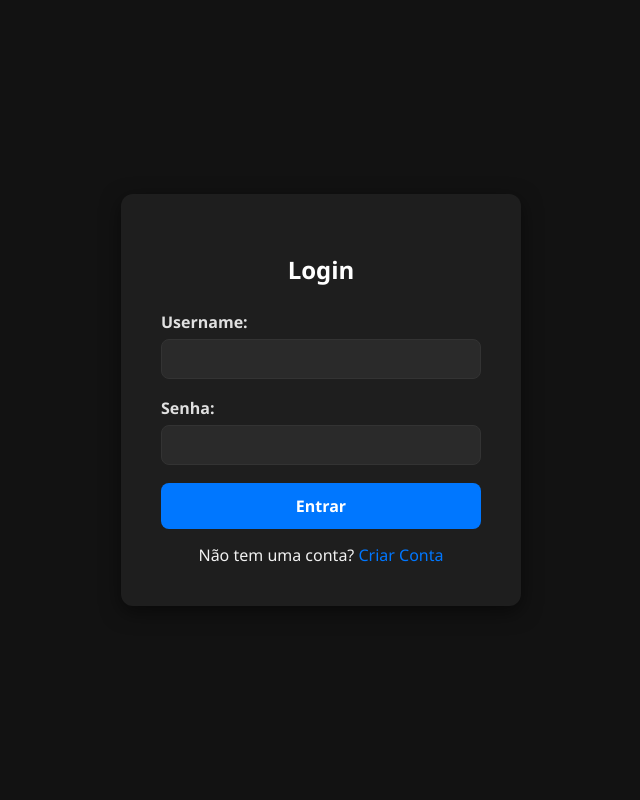
After one commit to thales-sblue/php-bank, a PHP site: page /src/View/Client/login.phtml in a window 1280 px wide. The commit adds this page. Shown: the whole page, without its empty margins (319-959 px from the left). Run offline with PHP 8.4, Linux system fonts and the light colour scheme.

Commit message:
feat: add login and create account views

```diff
--- a/docker-compose.yml
+++ b/docker-compose.yml
@@ -22,7 +22,7 @@ services:
     ports:
       - "5432:5432"
     volumes:
-      - .config/sql:/docker-entrypoint-initdb.d
+      - ./config/sql:/docker-entrypoint-initdb.d
       - postgres_data:/var/lib/postgresql/data
     networks:
       - app-network
--- a/src/Service/AccountService.php
+++ b/src/Service/AccountService.php
@@ -1,5 +1,4 @@
 <?php
-
 
 namespace Thales\PhpBanking\Service;
 
--- /dev/null
+++ b/src/View/Client/login.phtml
@@ -0,0 +1,173 @@
+<!DOCTYPE html>
+<html lang="pt-br">
+
+<head>
+  <meta charset="UTF-8">
+  <title>Login</title>
+  <script src="https://unpkg.com/vue@3/dist/vue.global.js"></script>
+  <style>
+    * {
+      box-sizing: border-box;
+      font-family: 'Segoe UI', Tahoma, Geneva, Verdana, sans-serif;
+    }
+
+    body {
+      background-color: #121212;
+      display: flex;
+      justify-content: center;
+      align-items: center;
+      height: 100vh;
+      margin: 0;
+    }
+
+    .form-container {
+      background-color: #1e1e1e;
+      padding: 40px;
+      border-radius: 12px;
+      box-shadow: 0 6px 20px rgba(0, 0, 0, 0.5);
+      width: 400px;
+      color: #f1f1f1;
+    }
+
+    h2 {
+      text-align: center;
+      margin-bottom: 25px;
+      color: #ffffff;
+    }
+
+    label {
+      display: block;
+      margin-bottom: 6px;
+      font-weight: 600;
+      color: #e0e0e0;
+    }
+
+    input {
+      width: 100%;
+      padding: 10px;
+      border-radius: 8px;
+      border: 1px solid #333;
+      background-color: #2a2a2a;
+      color: #f1f1f1;
+      margin-bottom: 18px;
+      transition: border-color 0.3s, background-color 0.3s;
+    }
+
+    input:focus {
+      border-color: #0077ff;
+      outline: none;
+      background-color: #333;
+    }
+
+    button {
+      width: 100%;
+      padding: 12px;
+      background-color: #0077ff;
+      color: white;
+      border: none;
+      border-radius: 8px;
+      cursor: pointer;
+      font-size: 16px;
+      font-weight: 600;
+      transition: background-color 0.3s;
+    }
+
+    button:hover {
+      background-color: #005ecc;
+    }
+
+    .link-container {
+      text-align: center;
+      margin-top: 15px;
+    }
+
+    .link-container a {
+      color: #0077ff;
+      text-decoration: none;
+      font-weight: 500;
+      transition: color 0.3s;
+    }
+
+    .link-container a:hover {
+      color: #005ecc;
+    }
+
+    .error-message {
+      color: #f44336;
+      text-align: center;
+      margin-top: 10px;
+      font-weight: bold;
+    }
+  </style>
+</head>
+
+<body>
+
+  <div id="app" class="form-container">
+    <h2>Login</h2>
+
+    <form @submit.prevent="submitLogin">
+      <label>Username:</label>
+      <input v-model="form.username" type="text" required>
+
+      <label>Senha:</label>
+      <input v-model="form.password" type="password" required>
+
+      <button type="submit">Entrar</button>
+    </form>
+
+    <div v-if="error" class="error-message">
+      {{ error }}
+    </div>
+
+    <div class="link-container">
+      <span>Não tem uma conta? </span>
+      <a href="/clients/create">Criar Conta</a>
+    </div>
+  </div>
+
+  <script>
+    const {
+      createApp
+    } = Vue;
+
+    createApp({
+      data() {
+        return {
+          form: {
+            username: '',
+            password: ''
+          },
+          error: ''
+        }
+      },
+      methods: {
+        async submitLogin() {
+          try {
+            const response = await fetch('/clients/login', {
+              method: 'POST',
+              headers: {
+                'Content-Type': 'application/json'
+              },
+              body: JSON.stringify(this.form)
+            });
+
+            const data = await response.json();
+
+            if (response.ok) {
+              //redirect pos login
+              window.location.href = '/dashboard'; //rota pos login
+            } else {
+              this.error = data.error || 'Credenciais inválidas';
+            }
+          } catch (error) {
+            this.error = 'Erro na requisição';
+          }
+        }
+      }
+    }).mount('#app');
+  </script>
+
+</body>
+
+</html>
```
Also changed, not shown: public/index.php (+8 -2 lines), src/Controller/ClientController.php (+18 -4 lines), src/Model/Client/ClientRepository.php (+10 -3 lines), src/Service/ClientService.php (+36 -0 lines), src/View/Client/create.phtml (added, +170 -0 lines).
